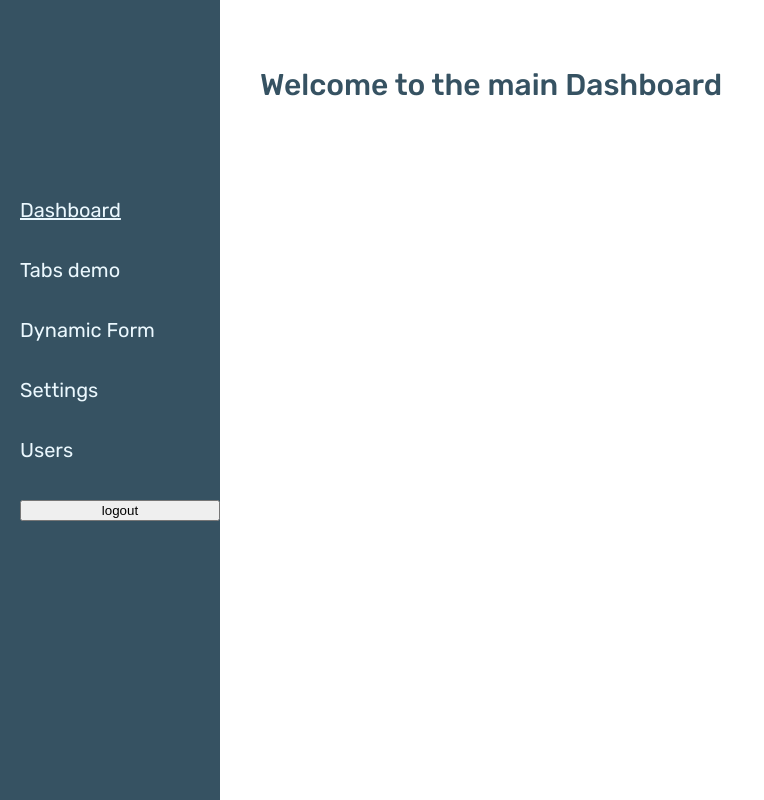
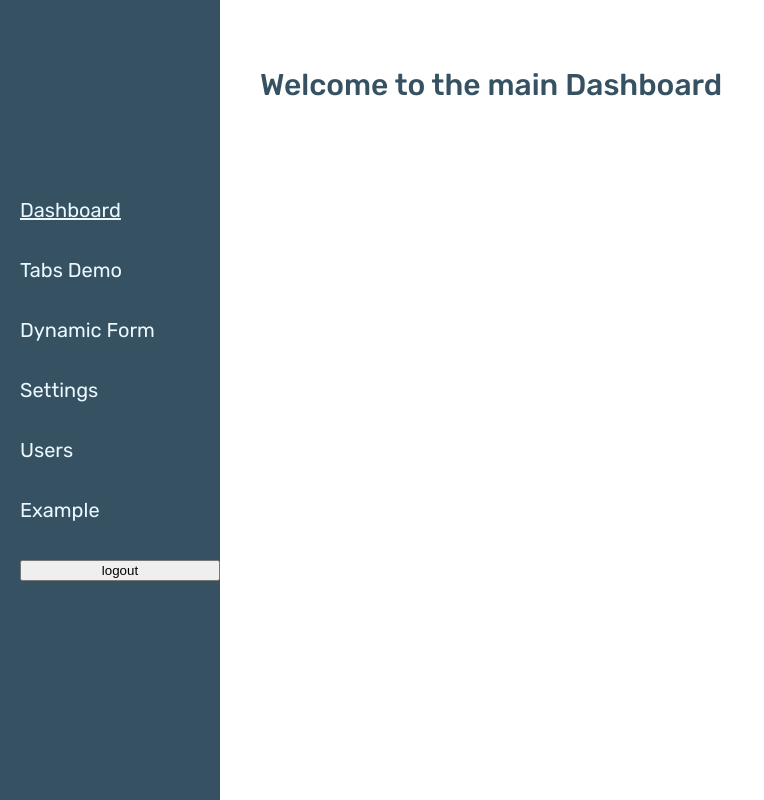
Before and after one commit to thebikashweb/react-router-6, a React (Create React App) app: page /settings in a window 1280 px wide. Both pictures are taken after a click on the button "Login". Shown: the top 800 px of the page, without its empty margins (0-764 px from the left). Built offline with nearby package versions, Linux system fonts and the light colour scheme.

Commit message:
Navigation with config navigation file

```diff
--- a/src/components/Settings.tsx
+++ b/src/components/Settings.tsx
@@ -1,9 +1,12 @@
-import React from 'react';
+import React from "react"
 
-const  Settings=() =>{
-  return <div className='settings'>
-      <h1>Welcome to settings page</h1>
-  </div>;
+const Settings = () => {
+	return (
+		<div className="settings">
+			<h1>Welcome to settings page</h1>
+			<></>
+		</div>
+	)
 }
 
-export default Settings;
+export default Settings
--- a/src/components/Sidebar.tsx
+++ b/src/components/Sidebar.tsx
@@ -1,5 +1,7 @@
 import React from "react"
 import {Link, useLocation, useNavigate} from "react-router-dom"
+
+import {navigationItems} from "../config"
 
 const Sidebar = () => {
 	const useAuth = () => {
@@ -24,41 +26,16 @@ const Sidebar = () => {
 			<div className="sidebar__items">
 				{user && (
 					<>
-						<Link
-							to="/dashboard"
-							className={
-								location.pathname === "/dashboard" ? "sidebar_active" : ""
-							}>
-							Dashboard
-						</Link>
-						<Link
-							to="/tabs"
-							className={
-								location.pathname.includes("/tabs") ? "sidebar_active" : ""
-							}>
-							Tabs demo
-						</Link>
-						<Link
-							to="/dynamic-form"
-							className={
-								location.pathname === "/dynamic-form" ? "sidebar_active" : ""
-							}>
-							Dynamic Form
-						</Link>
-						<Link
-							to="/settings"
-							className={
-								location.pathname === "/settings" ? "sidebar_active" : ""
-							}>
-							Settings
-						</Link>
-						<Link
-							to="/users"
-							className={
-								location.pathname.includes("/users") ? "sidebar_active" : ""
-							}>
-							Users
-						</Link>
+						{navigationItems.sidebar.map((item) => (
+							<Link
+								key={item.text}
+								to={item.to}
+								className={
+									location.pathname.includes(item.to) ? "sidebar_active" : ""
+								}>
+								{item.name}
+							</Link>
+						))}
 						{location.pathname !== "/login" && (
 							<button onClick={logout}>logout</button>
 						)}
--- /dev/null
+++ b/src/config/index.ts
@@ -0,0 +1 @@
+export * from './navigation'
--- /dev/null
+++ b/src/config/navigation.ts
@@ -0,0 +1,40 @@
+export const navigationItems = {
+  sidebar: [
+    {
+      name: 'Dashboard ',
+      to: '/dashboard',
+      text: 'dashboard',
+
+    },
+    {
+      name: 'Tabs Demo ',
+      to: '/tabs',
+      text:'tabsdemo'
+    },
+    {
+      name: 'Dynamic Form ',
+      to: '/dynamic-form',
+      text:'dynamicform'
+    },
+    {
+      name: 'Settings ',
+      to: '/settings',
+      text:'settings'
+    },
+    {
+      name: 'Users ',
+      to: '/users',
+      text:'users'
+    },
+    {
+      name: 'Example ',
+      to: '/example',
+      text:'example'
+    },
+  ],
+  footer: [],
+
+
+
+}
+export default navigationItems
```
